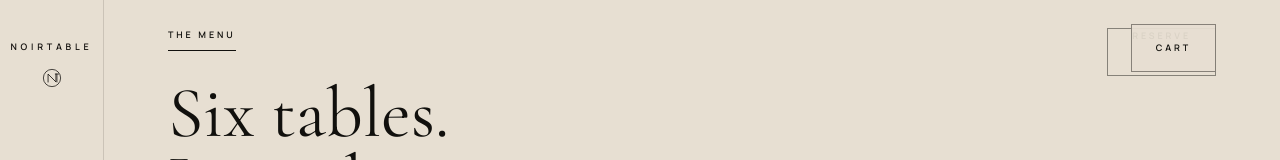
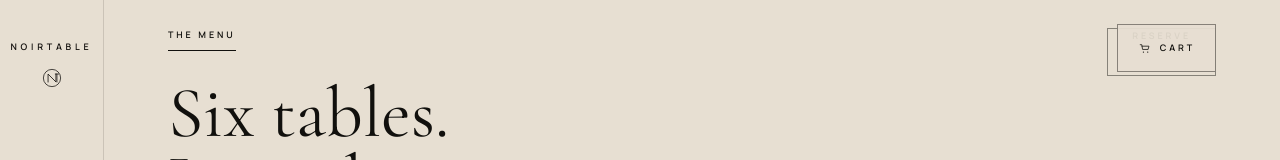
Before and after one commit to noirectinea/noirtable, a Next.js app: page /menu in a window 1280 px wide. Shown: the top 160 px of the page. Built offline with nearby package versions, Linux system fonts and the light colour scheme.

Commit message:
Micro polish menu cart action

```diff
--- a/src/components/FullMenuPage.tsx
+++ b/src/components/FullMenuPage.tsx
@@ -26,6 +26,31 @@ const sectionOrder: MenuSection[] = [
   "Desserts",
   "Drinks",
 ];
+
+function CartLineIcon() {
+  return (
+    <svg
+      aria-hidden="true"
+      viewBox="0 0 18 18"
+      className="h-3.5 w-3.5"
+      fill="none"
+    >
+      <path
+        d="M3 4.75h1.85l1.05 6.1h7.1l1.05-4.2H5.25"
+        stroke="currentColor"
+        strokeWidth="1"
+        strokeLinecap="square"
+        strokeLinejoin="miter"
+      />
+      <path
+        d="M7 14.25h.01M12.5 14.25h.01"
+        stroke="currentColor"
+        strokeWidth="1.7"
+        strokeLinecap="round"
+      />
+    </svg>
+  );
+}
 
 const fullMenuEntries: FullMenuEntry[] = [
   { index: 1, section: "Starters", itemId: 1, badge: "Fresh", image: "/images/menu-dishes-fast/dish-01-oyster-royale.jpg", displayTime: "10 min" },
@@ -105,7 +130,7 @@ function FullMenuCard({
   onView: (entry: FullMenuEntry) => void;
 }) {
   return (
-    <article className="border border-[#2d261f]/18 bg-[#e7dfd2]">
+    <article className="border border-[#2d261f]/18 bg-[#e7dfd2] transition-colors duration-300 hover:border-[#2d261f]/32">
       <button
         type="button"
         onClick={() => onView(entry)}
@@ -120,7 +145,7 @@ function FullMenuCard({
           quality={68}
           loading={entry.index <= 4 ? "eager" : "lazy"}
           fetchPriority={entry.index <= 4 ? "high" : "auto"}
-          className="menu-card-image"
+          className="menu-card-image transition-opacity duration-300 hover:opacity-90"
         />
       </button>
 
@@ -146,7 +171,7 @@ function FullMenuCard({
           <button
             type="button"
             onClick={() => onView(entry)}
-            className="border-b border-[#11100d] pb-1 text-[8px] font-semibold uppercase tracking-[0.28em] text-[#11100d]"
+            className="border-b border-[#11100d] pb-1 text-[8px] font-semibold uppercase tracking-[0.28em] text-[#11100d] transition-colors duration-300 hover:border-[#9b7c4d] hover:text-[#9b7c4d]"
           >
             View
           </button>
@@ -278,8 +303,9 @@ export function FullMenuPage() {
         <div className="fixed bottom-5 right-5 z-50 flex gap-2 lg:bottom-auto lg:right-16 lg:top-6">
           <Link
             href="/cart"
-            className="inline-flex h-12 items-center border border-[#11100d]/45 bg-[#e7dfd2]/94 px-6 text-[9px] font-semibold uppercase tracking-[0.32em] text-[#11100d] transition-colors duration-300 hover:bg-[#d7c09a]"
+            className="inline-flex h-12 items-center gap-2 border border-[#11100d]/45 bg-[#e7dfd2]/94 px-5 text-[9px] font-semibold uppercase tracking-[0.32em] text-[#11100d] transition-colors duration-300 hover:bg-[#d7c09a]"
           >
+            <CartLineIcon />
             {itemCount > 0 ? `Cart ${itemCount}` : "Cart"}
           </Link>
         </div>
@@ -323,7 +349,7 @@ export function FullMenuPage() {
             <button
               type="button"
               onClick={() => setActiveSection("All")}
-              className={`pb-2 ${activeSection === "All" ? "border-b border-[#11100d]" : ""}`}
+              className={`pb-2 transition-colors duration-300 hover:text-[#9b7c4d] ${activeSection === "All" ? "border-b border-[#11100d]" : ""}`}
             >
               All
             </button>
@@ -332,7 +358,7 @@ export function FullMenuPage() {
                 key={section}
                 type="button"
                 onClick={() => setActiveSection(section)}
-                className={`pb-2 ${activeSection === section ? "border-b border-[#11100d]" : ""}`}
+                className={`pb-2 transition-colors duration-300 hover:text-[#9b7c4d] ${activeSection === section ? "border-b border-[#11100d]" : ""}`}
               >
                 {section}
               </button>
```
